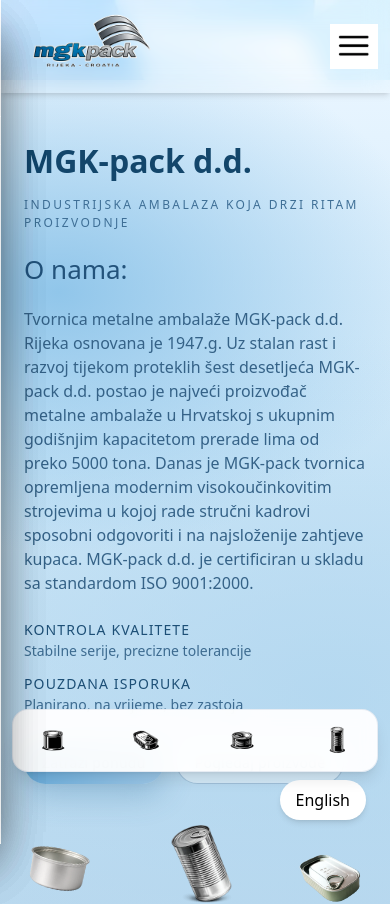
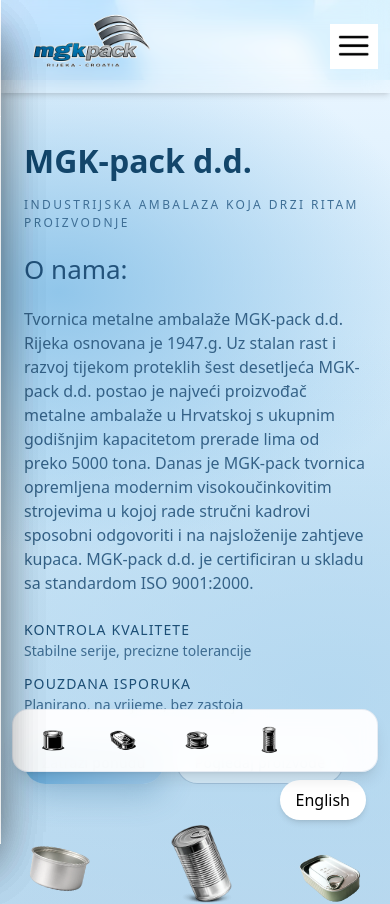
Before and after one commit to AnGal22/mgk-project, a React (Vite) app: page / in a window 390 px wide. Shown: the top 904 px of the page. Built offline with nearby package versions, Linux system fonts and the light colour scheme.

Commit message:
fix: stabilize mobile item icon bar horizontal behavior

```diff
--- a/src/components/ItemNavBar.tsx
+++ b/src/components/ItemNavBar.tsx
@@ -9,7 +9,7 @@
   if (mobile) {
     return (
       <nav className="w-full rounded-2xl border border-slate-200/80 bg-white/95 px-2 py-2 shadow-lg backdrop-blur-sm">
-        <div className="flex items-center justify-between gap-2 overflow-x-auto">
+        <div className="flex items-center justify-start gap-2 overflow-x-auto overscroll-x-contain whitespace-nowrap [scrollbar-width:none] [-ms-overflow-style:none] [&::-webkit-scrollbar]:hidden">
           {Object.entries(categories).map(([key]) => (
             <button
               className="shrink-0 cursor-pointer rounded-xl p-1 transition-transform duration-200 ease-out hover:scale-105"
```
